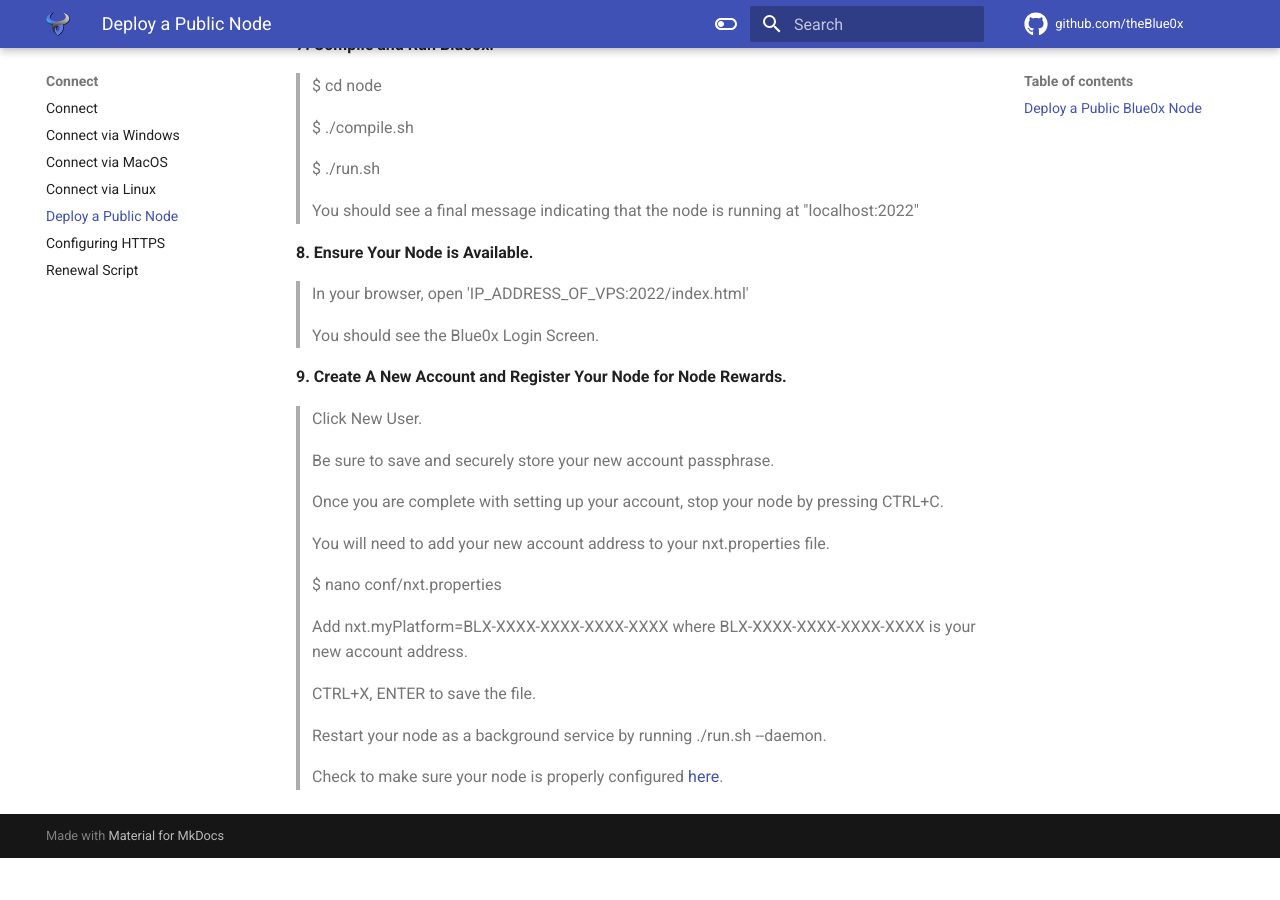
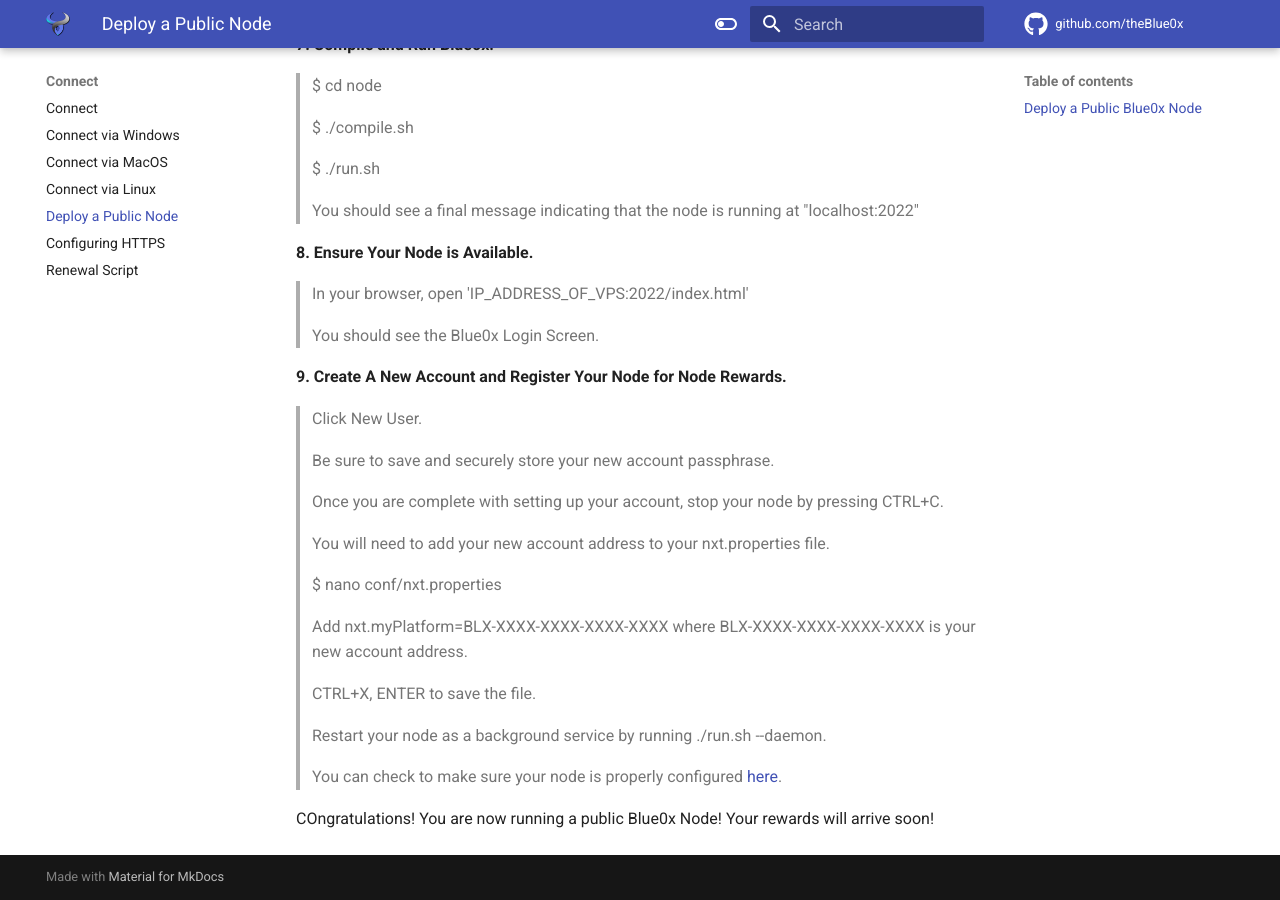
Before and after one commit to theBlue0x/docs, an MkDocs documentation site: the page built from docs/connect/vps.md, in a window 1280 px wide and 900 px high, scrolled down 1628 px. Built offline with MkDocs 1.6.1 and Material for MkDocs 9.7.7, drawn with Linux system fonts in a browser that asks for light colours; before the commit the page ends 2486 px from its top, so only the background shows below that.

Commit message:
Update vps.md

```diff
--- a/docs/connect/vps.md
+++ b/docs/connect/vps.md
@@ -87,4 +87,6 @@
 
 >Restart your node as a background service by running ./run.sh --daemon.
 
->Check to make sure your node is properly configured [here](https://blue0x.com/node.html).
+>You can check to make sure your node is properly configured [here](https://blue0x.com/node.html).
+
+COngratulations!  You are now running a public Blue0x Node!  Your rewards will arrive soon!
```
